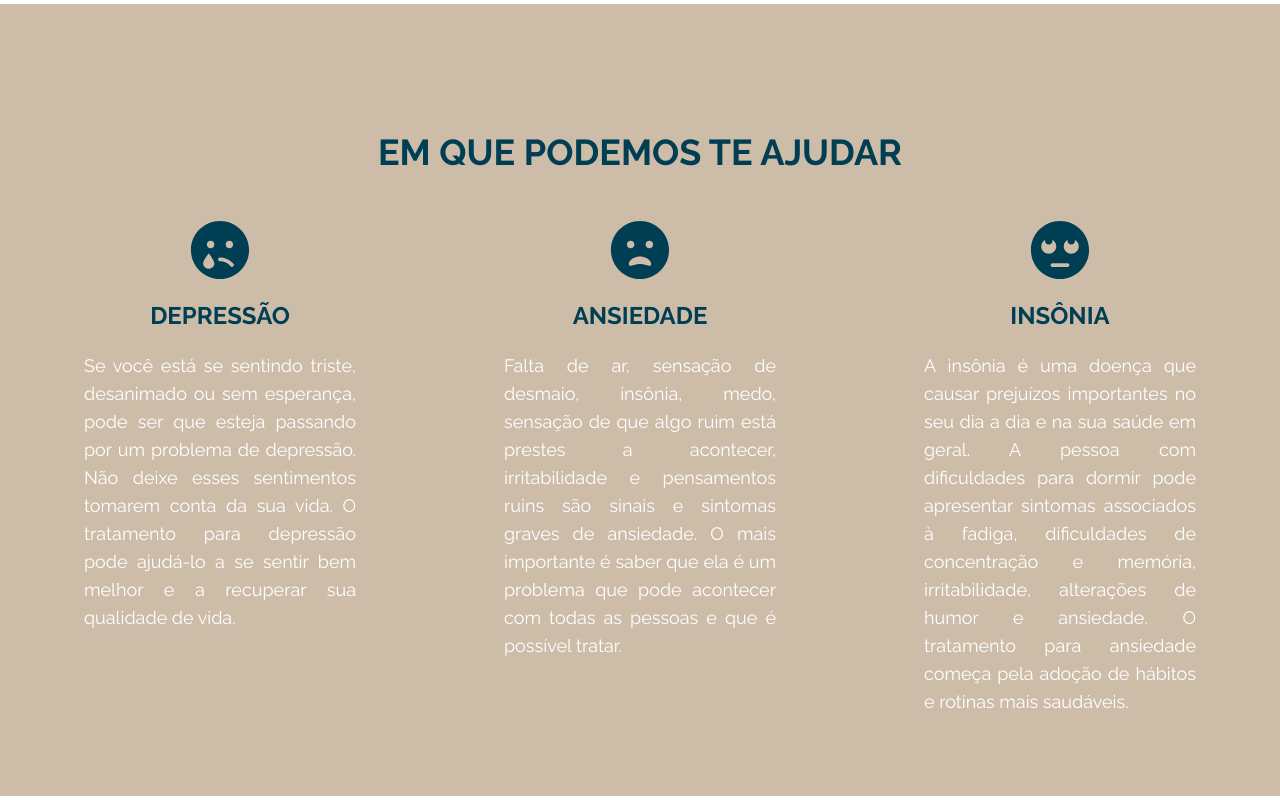
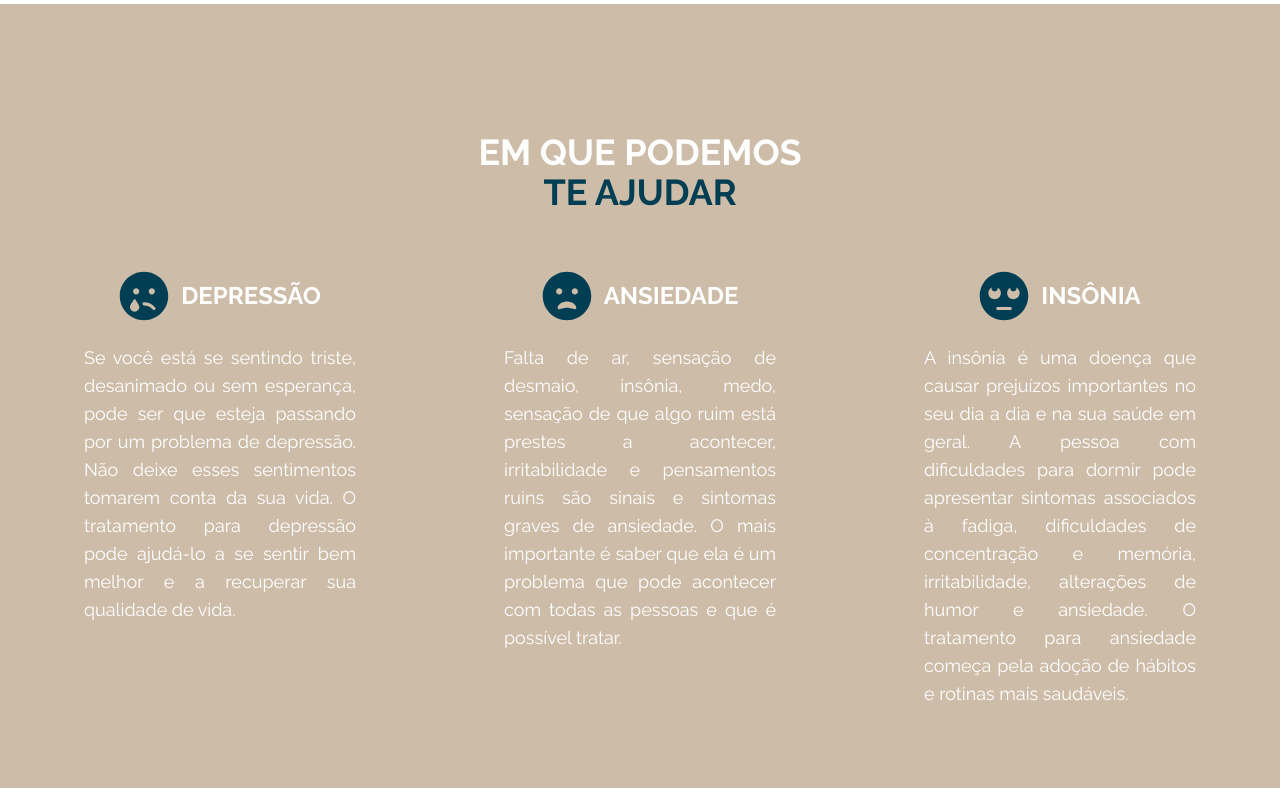
Before and after one commit to brunoprestesap/page-dra-camila, a React (Create React App) app: page / in a window 1280 px wide. Shown: the part 1460-2260 px from the top of the page. Built offline with nearby package versions, Linux system fonts and the light colour scheme.

Commit message:
ajustes iniciais

```diff
--- a/src/components/CardTreatment.js
+++ b/src/components/CardTreatment.js
@@ -7,9 +7,11 @@ function CardTreatment({ id, icon, title, text }) {
       className="group"
     >
       <div>
-        <div className="mb-3 flex justify-center text-6xl">{icon}</div>
+        <div className="mb-3 flex justify-center items-center gap-3">
+          {icon}
+          <h2 className="text-2xl text-center font-bold text-white uppercase my-5">{title}</h2>
+        </div>
         <div>
-          <h2 className="text-2xl text-center font-bold uppercase my-5">{title}</h2>
           <h2 className="text-lg text-justify leading-7 text-white xl:px-16">{text}</h2>
         </div>
       </div>
--- a/src/components/Contact.js
+++ b/src/components/Contact.js
@@ -5,7 +5,7 @@ function Contact() {
     <div id="contact" className="my-8">
       <div className="flex justify-center gap-2 mb-8">
         <h2 className="flex gap-2 text-4xl font-bold text-center text-[#CDBCA8]">
-          <FaMapMarkedAlt />
+          <FaMapMarkedAlt color="003E53"/>
           ONDE
         </h2>
         <h2 className="text-4xl font-bold text-center text-[#003E53] underline decoration-[#CDBCA8] underline-offset-8">
@@ -26,8 +26,8 @@ function Contact() {
           ></iframe>
         </div>
 
-        <div className="my-5 md:my-0 p-5 bg-[#003E53]/70 bg-opacity-60 shadow-2xl shadow-stone-500/50 rounded-2xl">
-          <h1 className="py-4 md:py-0 text-4xl font-bold text-center text-white">
+        <div className="my-5 md:my-0 p-5 bg-[#CDBCA8] shadow-2xl shadow-stone-500/50 rounded-xl">
+          <h1 className="text-4xl font-bold text-center text-[#003E53]">
             Contato
           </h1>
           <form
@@ -37,7 +37,7 @@ function Contact() {
           >
             <div className="grid md:grid-cols-2 gap-2 w-full">
               <div className="flex flex-col">
-                <label className="text-sm py-2 text-white font-medium">Nome</label>
+                <label className="text-sm py-2 text-[#003E53] font-medium">Nome</label>
                 <input
                   className="rounded-lg p-1 flex border-[#003E53]-300 focus:ring focus:ring-[#003E53]"
                   type="text"
@@ -45,7 +45,7 @@ function Contact() {
                 />
               </div>
               <div className="flex flex-col">
-                <label className="text-sm py-2 text-white font-medium">Telefone</label>
+                <label className="text-sm py-2 text-[#003E53] font-medium">Telefone</label>
                 <input
                   className="rounded-lg p-1 flex border-[#003E53]-300 focus:ring focus:ring-[#003E53]"
                   type="text"
@@ -54,7 +54,7 @@ function Contact() {
               </div>
             </div>
             <div className="flex flex-col py-2">
-              <label className="text-sm py-2 text-white font-medium">E-mail</label>
+              <label className="text-sm py-2 text-[#003E53] font-medium">E-mail</label>
               <input
                 className="rounded-lg p-1 flex border-[#003E53]-300 focus:ring focus:ring-[#003E53]"
                 type="email"
@@ -62,7 +62,7 @@ function Contact() {
               />
             </div>
             <div className="flex flex-col py-2">
-              <label className="text-sm py-2 text-white font-medium">Mensagem</label>
+              <label className="text-sm py-2 text-[#003E53] font-medium">Mensagem</label>
               <textarea
                 className="rounded-lg p-1 border-[#003E53]-300 focus:ring focus:ring-[#003E53]"
                 rows="5"
--- a/src/components/Footer.js
+++ b/src/components/Footer.js
@@ -13,7 +13,49 @@ const Footer = () => {
     <div id="footer" className="bg-[#003E53] p-5 md:p-12">
       <div className="grid grid-cols-1 md:grid-cols-4 gap-5">
         <div>
-          <img src={logoImg} className="w-5/6" alt="logo"/>
+          <img src={logoImg} className="w-5/6" alt="logo" />
+
+          <div>
+            <h2 className="text-xl font-bold text-stone-200">Redes Sociais</h2>
+            <a
+              href="https://www.instagram.com/dra.camilaneiva/"
+              target="_blank"
+              rel="noreferrer"
+            >
+              <div className="flex items-center gap-1">
+                <FaInstagram color="white" size={25} />
+                <h2 className="text-base my-3 mx-3 text-stone-200">
+                  Instagram
+                </h2>
+              </div>
+            </a>
+            <a
+              href="https://www.facebook.com/camilaneiva.psiquiatra"
+              target="_blank"
+              rel="noreferrer"
+            >
+              <div className="flex items-center gap-1">
+                <FaFacebookF color="white" size={25} />
+                <h2 className="text-base my-3 mx-3 text-stone-200">Facebook</h2>
+              </div>
+            </a>
+            <a
+              href="https://wa.me/5596981163765"
+              target="_blank"
+              rel="noreferrer"
+            >
+              <div className="flex items-center gap-1">
+                <FaWhatsapp color="white" size={25} />
+                <h2 className="text-base my-3 mx-3 text-stone-200">Whatsapp</h2>
+              </div>
+            </a>
+
+            <div className="flex items-center gap-1">
+              <FaYoutube color="white" size={25} />
+              <h2 className="text-base my-3 mx-3 text-stone-200">Youtube</h2>
+            </div>
+          </div>
+
           <h2 className="text-xl font-bold text-stone-200 my-5">Sobre mim</h2>
           <h2 className="text-sm text-stone-200">
             Psiquiatra formada no Albert Einstein do Rio de Janeiro/RJ
@@ -53,50 +95,15 @@ const Footer = () => {
             <h2 className="text-base my-2 mx-3 text-stone-200">Localização</h2>
           </a>
         </div>
-        <div>
-          <h2 className="text-xl font-bold text-stone-200">Redes Sociais</h2>
-          <a
-            href="https://www.instagram.com/dra.camilaneiva/"
-            target="_blank"
-            rel="noreferrer"
-          >
-            <div className="flex items-center gap-1">
-              <FaInstagram color="white" size={25} />
-              <h2 className="text-base my-3 mx-3 text-stone-200">Instagram</h2>
-            </div>
-          </a>
-          <a
-            href="https://www.facebook.com/camilaneiva.psiquiatra"
-            target="_blank"
-            rel="noreferrer"
-          >
-            <div className="flex items-center gap-1">
-              <FaFacebookF color="white" size={25} />
-              <h2 className="text-base my-3 mx-3 text-stone-200">Facebook</h2>
-            </div>
-          </a>
-          <a
-            href="https://wa.me/5596981163765"
-            target="_blank"
-            rel="noreferrer"
-          >
-            <div className="flex items-center gap-1">
-              <FaWhatsapp color="white" size={25} />
-              <h2 className="text-base my-3 mx-3 text-stone-200">Whatsapp</h2>
-            </div>
-          </a>
 
-          <div className="flex items-center gap-1">
-            <FaYoutube color="white" size={25} />
-            <h2 className="text-base my-3 mx-3 text-stone-200">Youtube</h2>
-          </div>
-        </div>
         <div className="flex flex-col">
           <h2 className="text-2xl font-bold text-stone-200">
-            Reencontre sua paz<br/> e bem-estar
+            Reencontre sua paz
+            <br /> e bem-estar
           </h2>
           <h2 className="text-xl text-stone-200 my-5">
-            Agende sua consulta<br/> agora conosco
+            Agende sua consulta
+            <br /> agora conosco
           </h2>
           <button className="p-3 w-72 text-white rounded-2xl transform duration-500 hover:-translate-y-1 bg-[#003E53]/70 border-2 border-white hover:bg-[#003E53]/90 hover:border-2 hover:border-stone-800">
             <a
--- a/src/components/FormScheduler.js
+++ b/src/components/FormScheduler.js
@@ -4,8 +4,8 @@ import { FaWhatsapp } from "react-icons/fa";
 
 function FormScheduler() {
   return (
-    <div id="cta" className="flex justify-center py-16">
-      <div className="flex flex-col w-full md:w-3/6 items-center shadow-2xl shadow-gray-500/50 bg-[#CDBCA8] rounded-xl px-8 py-8">
+    <div id="cta" className="flex justify-center m-5">
+      <div className="flex flex-col w-full md:w-3/6 items-center shadow-2xl shadow-gray-500/50 bg-[#CDBCA8] rounded-xl p-5 md:p-8">
         <h2 className="text-base md:text-xl leading-7 text-justify text-slate-900">
           O acompanhamento psiquiátrico é uma das ferramentas do tratamento do
           sofrimento mental. Assim como o corpo, nossa mente também precisa de
--- a/src/components/Treatment.js
+++ b/src/components/Treatment.js
@@ -11,19 +11,19 @@ function Treatment() {
   const contents = [
     {
       id: 1,
-      icon: <FaSadTear />,
+      icon: <FaSadTear size={50}/>,
       title: "Depressão",
       text: "Se você está se sentindo triste, desanimado ou sem esperança, pode ser que esteja passando por um problema de depressão. Não deixe esses sentimentos tomarem conta da sua vida. O tratamento para depressão pode ajudá-lo a se sentir bem melhor e a recuperar sua qualidade de vida.",
     },
     {
       id: 2,
-      icon: <FaFrownOpen />,
+      icon: <FaFrownOpen size={50}/>,
       title: "Ansiedade",
       text: "Falta de ar, sensação de desmaio, insônia, medo, sensação de que algo ruim está prestes a acontecer, irritabilidade e pensamentos ruins são sinais e sintomas graves de ansiedade. O mais importante é saber que ela é um problema que pode acontecer com todas as pessoas e que é possível tratar.",
     },
     {
       id: 3,
-      icon: <FaMehRollingEyes />,
+      icon: <FaMehRollingEyes size={50}/>,
       title: "Insônia",
       text: "A insônia é uma doença que causar prejuízos importantes no seu dia a dia e na sua saúde em geral.  A pessoa com dificuldades para dormir pode apresentar sintomas associados à fadiga, dificuldades de concentração e memória, irritabilidade, alterações de humor e ansiedade. O tratamento para ansiedade começa pela adoção de hábitos e rotinas mais saudáveis.",
     },
@@ -32,7 +32,8 @@ function Treatment() {
   return (
     <div id="tratamentos" className="p-5 md:py-12 lg:py-20 bg-[#CDBCA8]">
       <div className="my-12">
-        <h2 className='text-4xl font-bold text-center uppercase'>Em que podemos te ajudar</h2>
+        <h2 className='text-4xl font-bold text-center uppercase text-white'>Em que podemos</h2>
+        <h2 className='text-4xl font-bold text-center uppercase'>te ajudar</h2>
       </div>
       <div className="grid grid-cols-1 md:grid-cols-3 gap-5">
         {contents.map((content) => {
```
